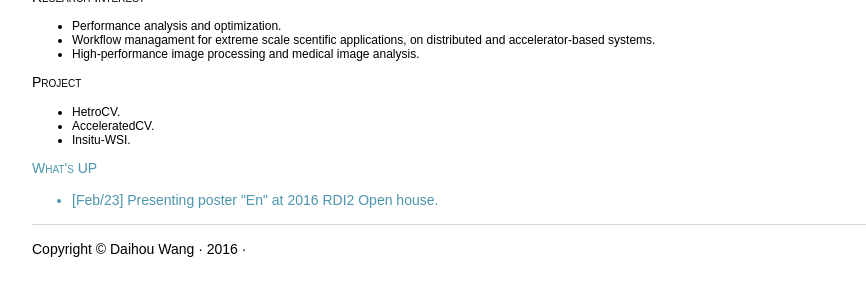
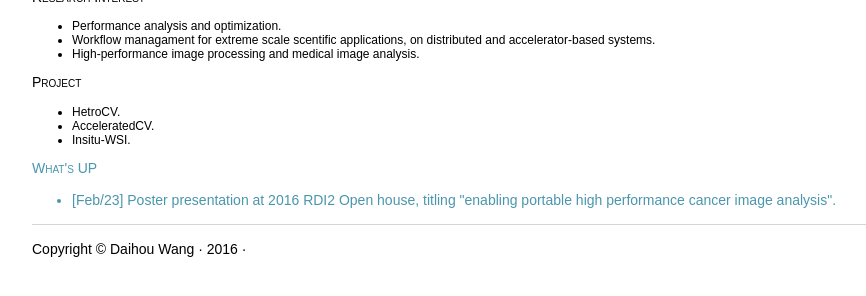
Before and after one commit to Deb25/Deb25.github.io, a Jekyll site: the page index.html, which Jekyll copies as it is, in a window 1280 px wide, cut to the strip 529-825 px from the top of the page. Shown: the whole strip, without its empty margins (160-1026 px from the left). Built offline with Jekyll 4.4.1, drawn with Linux system fonts in a browser that asks for light colours.

Commit message:
Update index.html

```diff
--- a/index.html
+++ b/index.html
@@ -47,7 +47,7 @@
 			<div class="container">
 				<h3>What's UP</h3>
 					<ul>
-  					<li>[Feb/23] Presenting poster "En" at 2016 RDI2 Open house.</li>
+  					<li>[Feb/23] Poster presentation at 2016 RDI2 Open house, titling "enabling portable high performance cancer image analysis".</li>
 					</ul>
     			</div>
     		</div>
```
